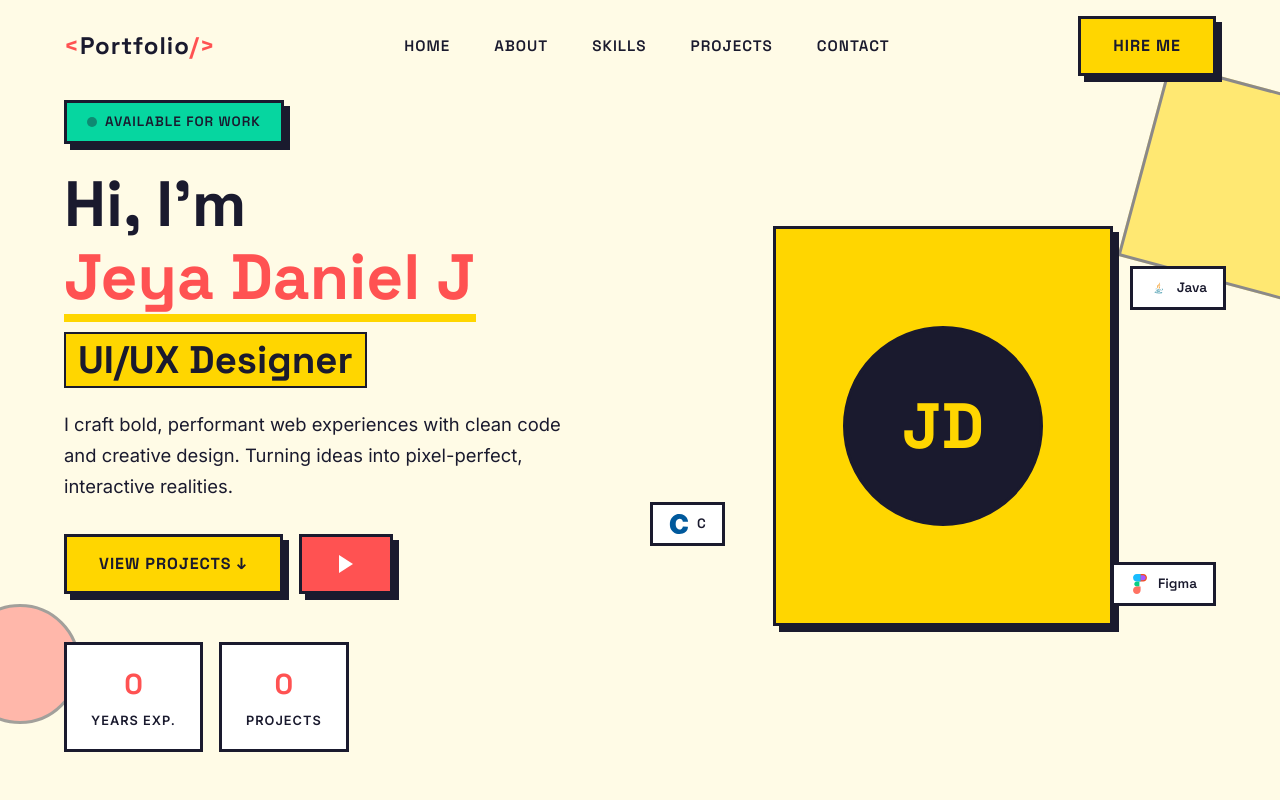
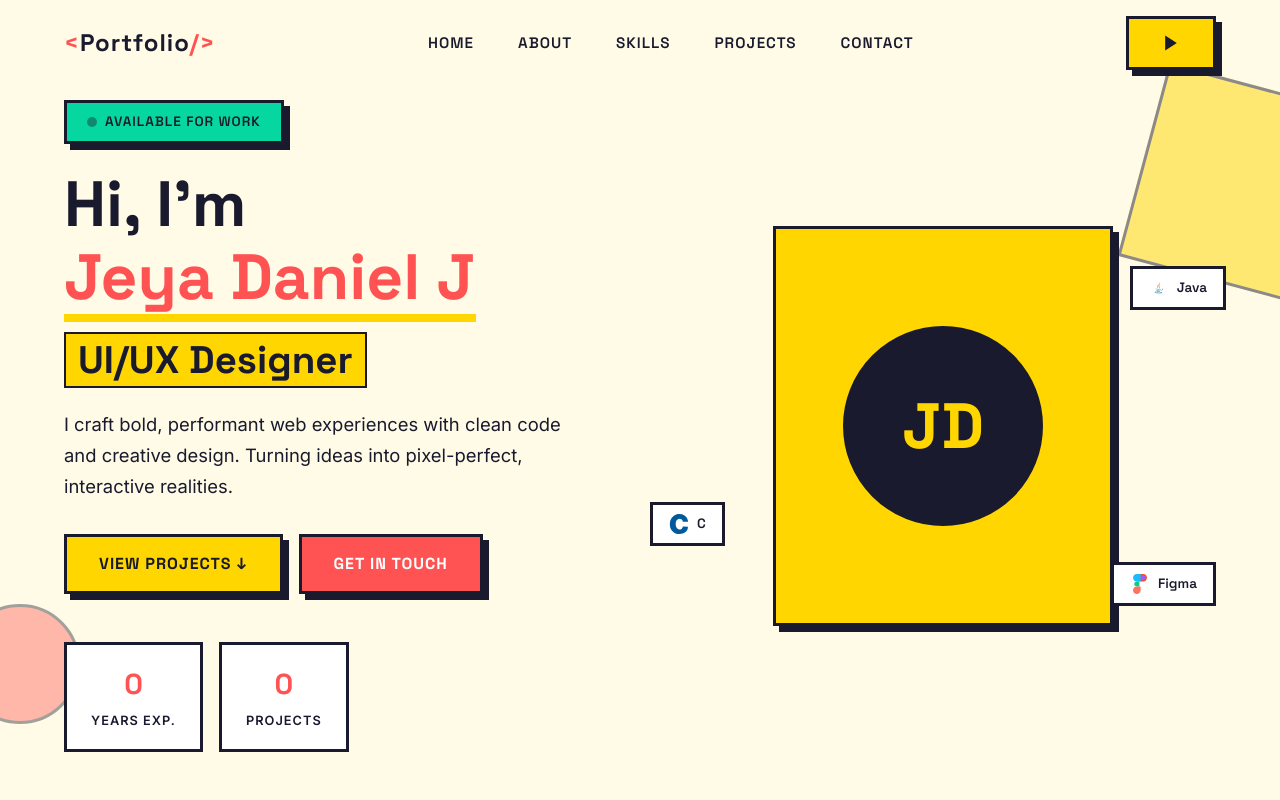
Before and after one commit to jeya-daniel-j/Portfolio, a React (Vite) app: page / in a window 1280 px wide. Shown: the top 800 px of the page. Built offline with nearby package versions, Linux system fonts and the light colour scheme.

Commit message:
Restore Hero 'Get in Touch' and change Navbar 'Hire Me' to play icon

```diff
--- a/src/components/Hero.jsx
+++ b/src/components/Hero.jsx
@@ -31,10 +31,8 @@ export default function Hero() {
             <a href="#projects" className="brutal-btn">
               View Projects ↓
             </a>
-            <a href="#video" className="brutal-btn brutal-btn--accent" aria-label="Hire me">
-              <svg width="24" height="24" viewBox="0 0 24 24" fill="none" xmlns="http://www.w3.org/2000/svg">
-                <path d="M5 3L19 12L5 21V3Z" fill="currentColor" />
-              </svg>
+            <a href="#contact" className="brutal-btn brutal-btn--accent">
+              Get in Touch
             </a>
           </div>
 
--- a/src/components/Navbar.jsx
+++ b/src/components/Navbar.jsx
@@ -39,14 +39,18 @@ export default function Navbar() {
             </li>
           ))}
           <li className="navbar__cta-mobile">
-            <a href="#contact" className="brutal-btn" onClick={closeMenu}>
-              Hire Me
+            <a href="#video" className="brutal-btn" aria-label="Play Video" onClick={closeMenu}>
+              <svg width="20" height="20" viewBox="0 0 24 24" fill="none" xmlns="http://www.w3.org/2000/svg">
+                <path d="M5 3L19 12L5 21V3Z" fill="currentColor" />
+              </svg>
             </a>
           </li>
         </ul>
 
-        <a href="#contact" className="brutal-btn navbar__cta-desktop">
-          Hire Me
+        <a href="#video" className="brutal-btn navbar__cta-desktop" aria-label="Play Video">
+          <svg width="20" height="20" viewBox="0 0 24 24" fill="none" xmlns="http://www.w3.org/2000/svg">
+            <path d="M5 3L19 12L5 21V3Z" fill="currentColor" />
+          </svg>
         </a>
 
         <button
```
